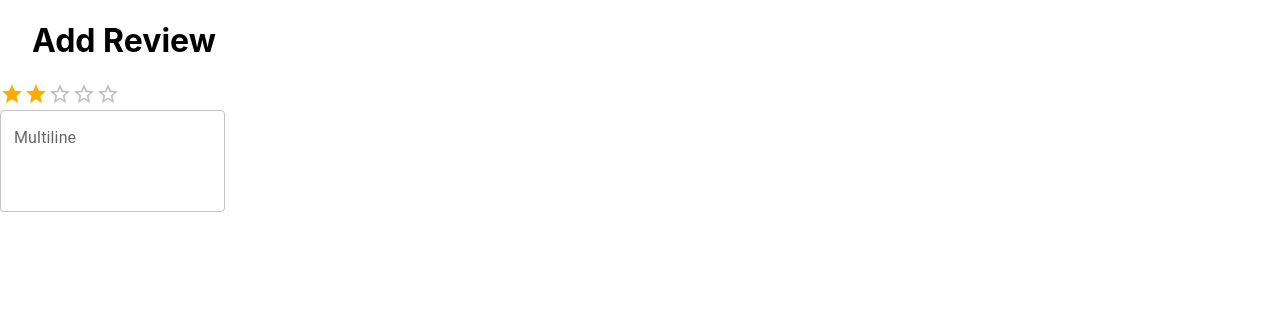
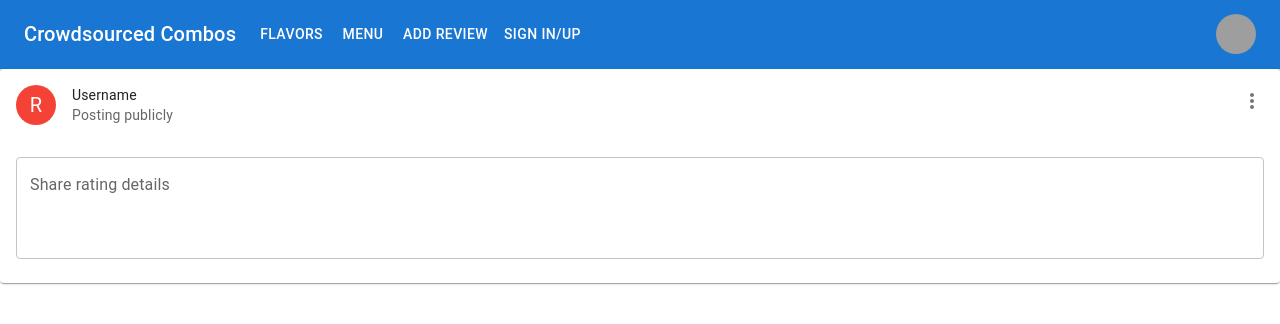
Before and after one commit to CroudsourcedCombos/main, a Next.js app in the folder frontend/: page /add-review in a window 1280 px wide. Shown: the top 324 px of the page. Built offline with nearby package versions, Linux system fonts and the light colour scheme; grey boxes are pictures that could not be loaded.

Commit message:
Made navbar and made prototype Add Review page

```diff
--- /dev/null
+++ b/frontend/components/navbar.js
@@ -0,0 +1,140 @@
+import * as React from 'react';
+import AppBar from '@mui/material/AppBar';
+import Box from '@mui/material/Box';
+import Toolbar from '@mui/material/Toolbar';
+import IconButton from '@mui/material/IconButton';
+import Typography from '@mui/material/Typography';
+import Menu from '@mui/material/Menu';
+import MenuIcon from '@mui/icons-material/Menu';
+import Container from '@mui/material/Container';
+import Avatar from '@mui/material/Avatar';
+import Button from '@mui/material/Button';
+import Tooltip from '@mui/material/Tooltip';
+import MenuItem from '@mui/material/MenuItem';
+
+const pages = ['Flavors', 'Menu', 'Add Review', 'Sign In/Up'];
+const settings = ['Profile', 'Account', 'Dashboard', 'Logout'];
+
+const ResponsiveAppBar = () => {
+  const [anchorElNav, setAnchorElNav] = React.useState(null);
+  const [anchorElUser, setAnchorElUser] = React.useState(null);
+
+  const handleOpenNavMenu = (event) => {
+    setAnchorElNav(event.currentTarget);
+  };
+  const handleOpenUserMenu = (event) => {
+    setAnchorElUser(event.currentTarget);
+  };
+
+  const handleCloseNavMenu = () => {
+    setAnchorElNav(null);
+  };
+
+  const handleCloseUserMenu = () => {
+    setAnchorElUser(null);
+  };
+
+  return (
+    <AppBar position="static">
+      <Container maxWidth="xl">
+        <Toolbar disableGutters>
+          <Typography
+            variant="h6"
+            noWrap
+            component="div"
+            sx={{ mr: 2, display: { xs: 'none', md: 'flex' } }}
+          >
+            Crowdsourced Combos
+          </Typography>
+
+          <Box sx={{ flexGrow: 1, display: { xs: 'flex', md: 'none' } }}>
+            <IconButton
+              size="large"
+              aria-label="account of current user"
+              aria-controls="menu-appbar"
+              aria-haspopup="true"
+              onClick={handleOpenNavMenu}
+              color="inherit"
+            >
+              <MenuIcon />
+            </IconButton>
+            <Menu
+              id="menu-appbar"
+              anchorEl={anchorElNav}
+              anchorOrigin={{
+                vertical: 'bottom',
+                horizontal: 'left',
+              }}
+              keepMounted
+              transformOrigin={{
+                vertical: 'top',
+                horizontal: 'left',
+              }}
+              open={Boolean(anchorElNav)}
+              onClose={handleCloseNavMenu}
+              sx={{
+                display: { xs: 'block', md: 'none' },
+              }}
+            >
+              {pages.map((page) => (
+                <MenuItem key={page} onClick={handleCloseNavMenu}>
+                  <Typography textAlign="center" justifyContent="right">{page}</Typography>
+                </MenuItem>
+              ))}
+            </Menu>
+          </Box>
+          <Typography
+            variant="h6"
+            noWrap
+            component="div"
+            sx={{ flexGrow: 1, display: { xs: 'flex', md: 'none' } }}
+          >
+            LOGO
+          </Typography>
+          <Box sx={{ flexGrow: 1, display: { xs: 'none', md: 'flex' } }}>
+            {pages.map((page) => (
+              <Button
+                key={page}
+                onClick={handleCloseNavMenu}
+                sx={{ my: 2, color: 'white', display: 'block' }}
+              >
+                {page}
+              </Button>
+            ))}
+          </Box>
+
+          <Box sx={{ flexGrow: 0 }}>
+            <Tooltip title="Open settings">
+              <IconButton onClick={handleOpenUserMenu} sx={{ p: 0 }}>
+                <Avatar alt="Remy Sharp" src="/static/images/avatar/2.jpg" />
+              </IconButton>
+            </Tooltip>
+            <Menu
+              sx={{ mt: '45px' }}
+              id="menu-appbar"
+              anchorEl={anchorElUser}
+              anchorOrigin={{
+                vertical: 'top',
+                horizontal: 'right',
+              }}
+              keepMounted
+              transformOrigin={{
+                vertical: 'top',
+                horizontal: 'right',
+              }}
+              open={Boolean(anchorElUser)}
+              onClose={handleCloseUserMenu}
+            >
+              {settings.map((setting) => (
+                <MenuItem key={setting} onClick={handleCloseNavMenu}>
+                  <Typography textAlign="center">{setting}</Typography>
+                </MenuItem>
+              ))}
+            </Menu>
+          </Box>
+        </Toolbar>
+      </Container>
+    </AppBar>
+  );
+};
+export default ResponsiveAppBar;
--- a/frontend/package.json
+++ b/frontend/package.json
@@ -12,7 +12,10 @@
     "@emotion/style": "^0.8.0",
     "@emotion/styled": "^11.6.0",
     "@material-ui/core": "^4.12.3",
+    "@material-ui/icons": "^4.11.2",
+    "@mui/icons-material": "^5.2.0",
     "@mui/material": "^5.2.1",
+    "material-ui-icons": "^1.0.0-beta.36",
     "next": "12.0.2",
     "react": "17.0.2",
     "react-dom": "17.0.2"
--- a/frontend/pages/add-review.js
+++ b/frontend/pages/add-review.js
@@ -4,6 +4,22 @@
 import styles from "../styles/Home.module.css";
 import TextField from "@mui/material/TextField";
 import Rating from "@mui/material/Rating";
+import ResponsiveAppBar from "../components/navbar";
+import { styled } from '@mui/material/styles';
+import Card from '@mui/material/Card';
+import CardHeader from '@mui/material/CardHeader';
+import CardMedia from '@mui/material/CardMedia';
+import CardContent from '@mui/material/CardContent';
+import CardActions from '@mui/material/CardActions';
+import Collapse from '@mui/material/Collapse';
+import Avatar from '@mui/material/Avatar';
+import IconButton from '@mui/material/IconButton';
+import Typography from '@mui/material/Typography';
+import { red } from '@mui/material/colors';
+import FavoriteIcon from '@mui/icons-material/Favorite';
+import ShareIcon from '@mui/icons-material/Share';
+import ExpandMoreIcon from '@mui/icons-material/ExpandMore';
+import MoreVertIcon from '@mui/icons-material/MoreVert';
 
 export default function AddReview() {
   const [value, setValue] = React.useState(2);
@@ -15,29 +31,44 @@
 
   return (
     <>
-      <div className={styles.container}>
+
+      <ResponsiveAppBar></ResponsiveAppBar>
+      <Card>
+      <CardHeader
+        avatar={
+          <Avatar sx={{ bgcolor: red[500] }} aria-label="recipe">
+            R
+          </Avatar>
+        }
+        action={
+          <IconButton aria-label="settings">
+            <MoreVertIcon />
+          </IconButton>
+        }
+
+        title="Username"
+        subheader="Posting publicly"
+      />
+      <CardContent>
+      {/* <div className={styles.container}>
         <h1>Add Review</h1>
-      </div>
-      <div>
-        <Rating
-          name="simple-controlled"
-          value={value}
-          onChange={(event, newValue) => {
-            setValue(newValue);
-          }}
-        />
-      </div>
+      </div> */}
+
+
       <div>
         <TextField
           id="outlined-multiline-flexible"
-          label="Multiline"
+          label="Share rating details"
           multiline
+          fullWidth
           minRows={3}
           maxRows={10}
           reviewText={reviewText}
           onChange={handleChange}
         />
       </div>
+      </CardContent>
+      </Card>
     </>
   );
 }
```
Also changed, not shown: 1 other file (tests, documents, lock files or other folders).
